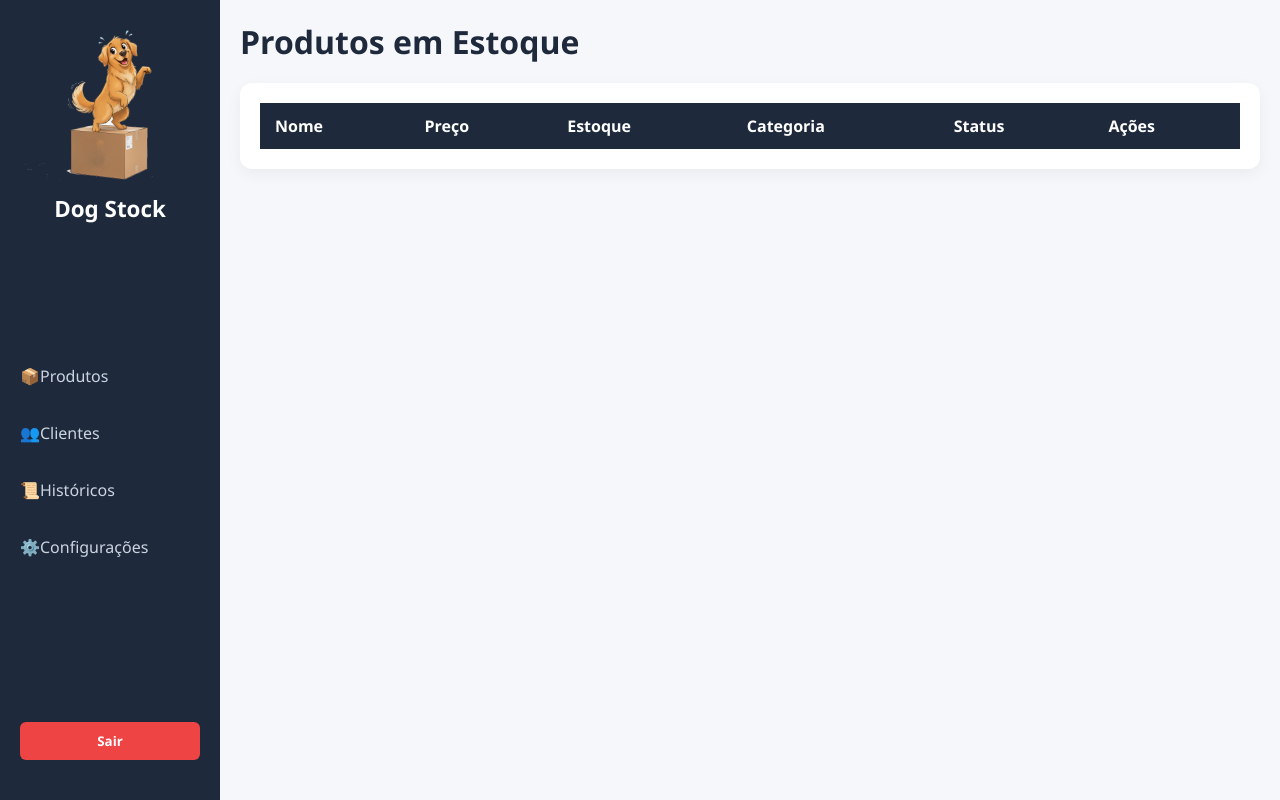
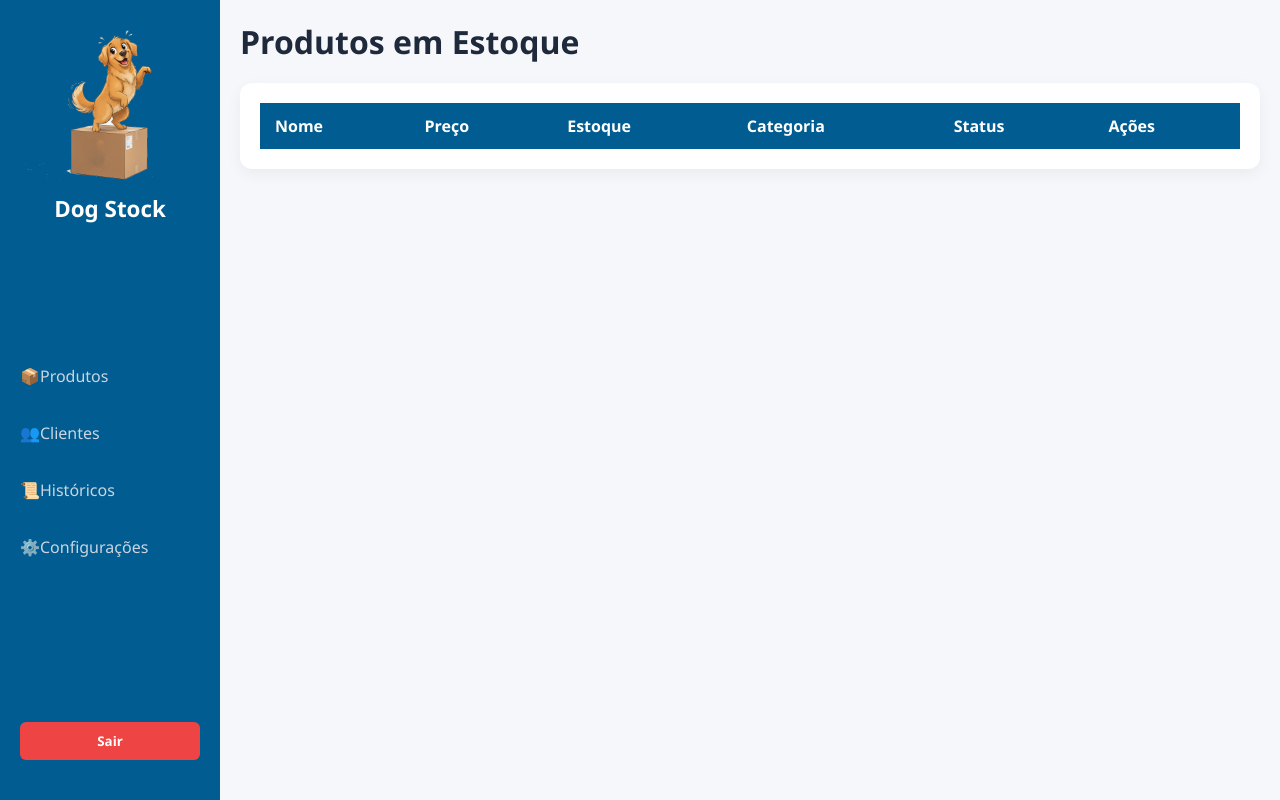
Before and after one commit to sousakai/dogstock, a plain HTML site: page frontend/Pages/estoque.html in a window 1280 px wide. Drawn offline with Linux system fonts and the light colour scheme; no server answers.

Commit message:
Update no FrontEnd

```diff
--- a/frontend/assets/css/estoque.css
+++ b/frontend/assets/css/estoque.css
@@ -19,7 +19,7 @@ body {
     left: 0;
     width: 220px;
     height: 100vh;
-    background: #1e293b;
+    background: #015C91;
     color: #fff;
     display: flex;
     flex-direction: column;
@@ -70,7 +70,7 @@ body {
 }
 
 .sidebar nav ul li a:hover {
-    background: #334155;
+    background: #015C91;
     border-radius: 8px;
     color: #fff;
 }
@@ -118,7 +118,7 @@ table {
 }
 
 thead {
-    background: #1e293b;
+    background: #015C91;
     color: #fff;
 }
 
```
